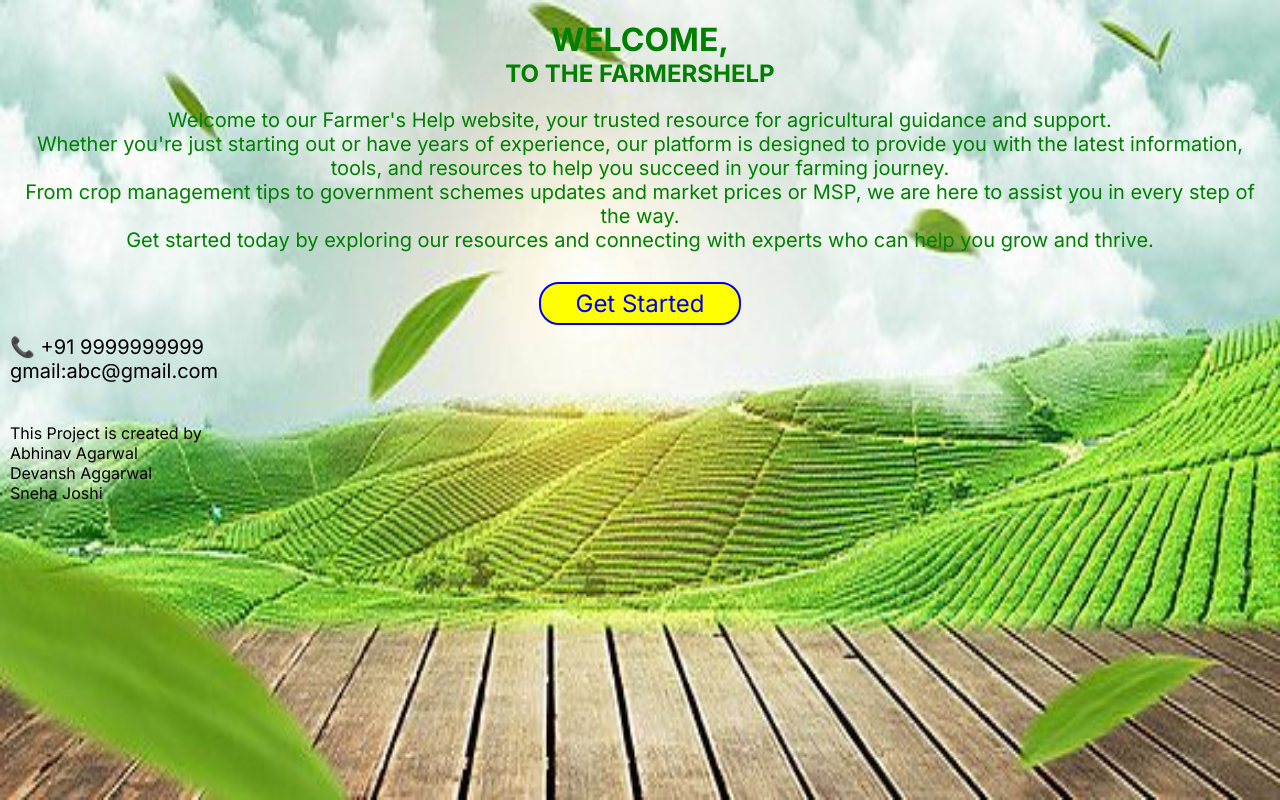
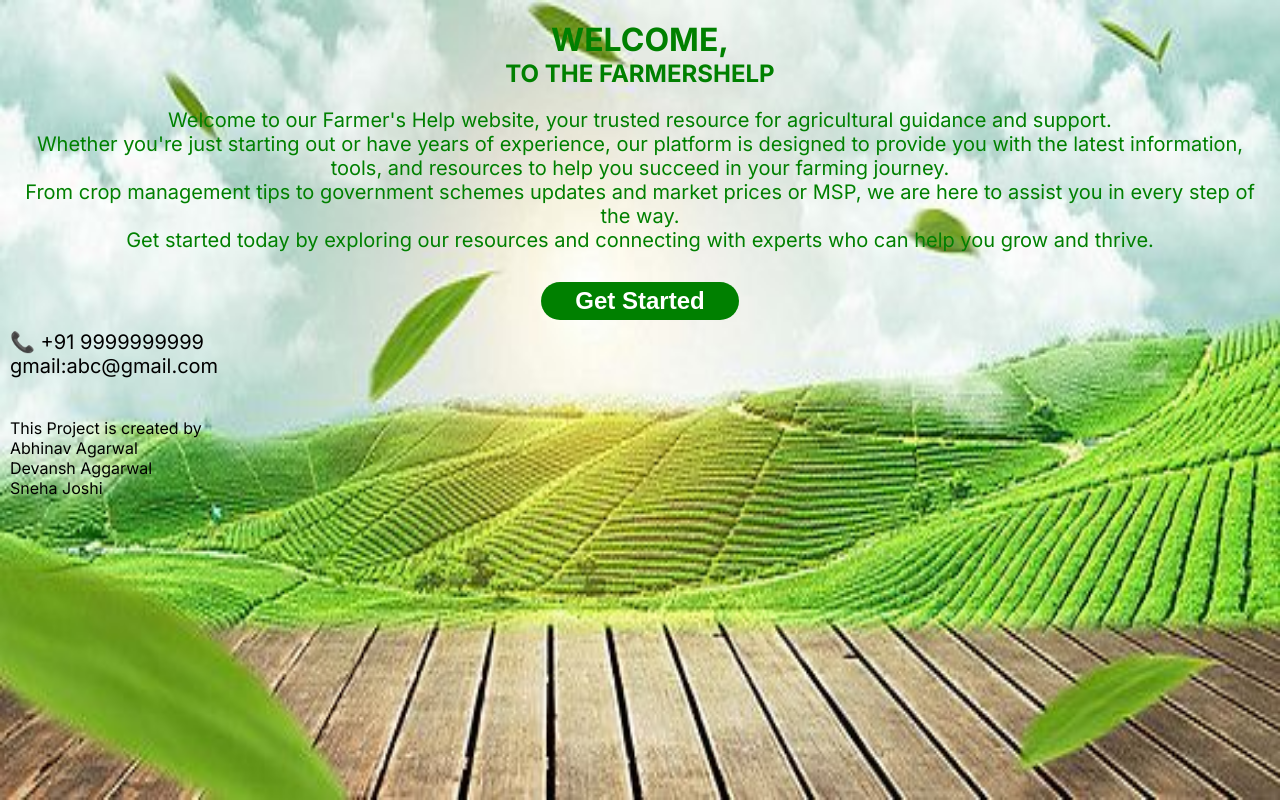
Before and after one commit to Abhinavagarwa/farmershelp, a Next.js app in the folder farmershelp/: page / in a window 1280 px wide. Built offline with nearby package versions, Linux system fonts and the light colour scheme.

Commit message:
Update button.css

```diff
--- a/farmershelp/src/components/button.css
+++ b/farmershelp/src/components/button.css
@@ -6,17 +6,21 @@
 }
 .btn{
     font-size: 24px;
-    border: solid 2px;
     text-decoration: none;
     border-radius: 20px;
     padding-left: 34px;
     padding-right: 34px;
     padding-top: 5px;
     padding-bottom: 5px;
-    background-color: yellow;
+    background-color: green;
+    color: rgb(255, 255, 255);
+    transition: background-color 0.2s ease-in-out, border-color 0.2s ease-in-out, color 0.2s ease-in-out;
+    font-weight: bold;
+    font-family: Arial, sans-serif;
 }
 .btn:hover{
-    background-color: rgb(1, 92, 13);
-    border-color: rgb(1, 52, 1);
-    color: white;
+    background-color: rgb(118, 190, 10);
+    border-color: rgb(118, 190, 10);
+    color: rgb(61, 8, 8);
+    transform: scale(1.05);
 }
```
